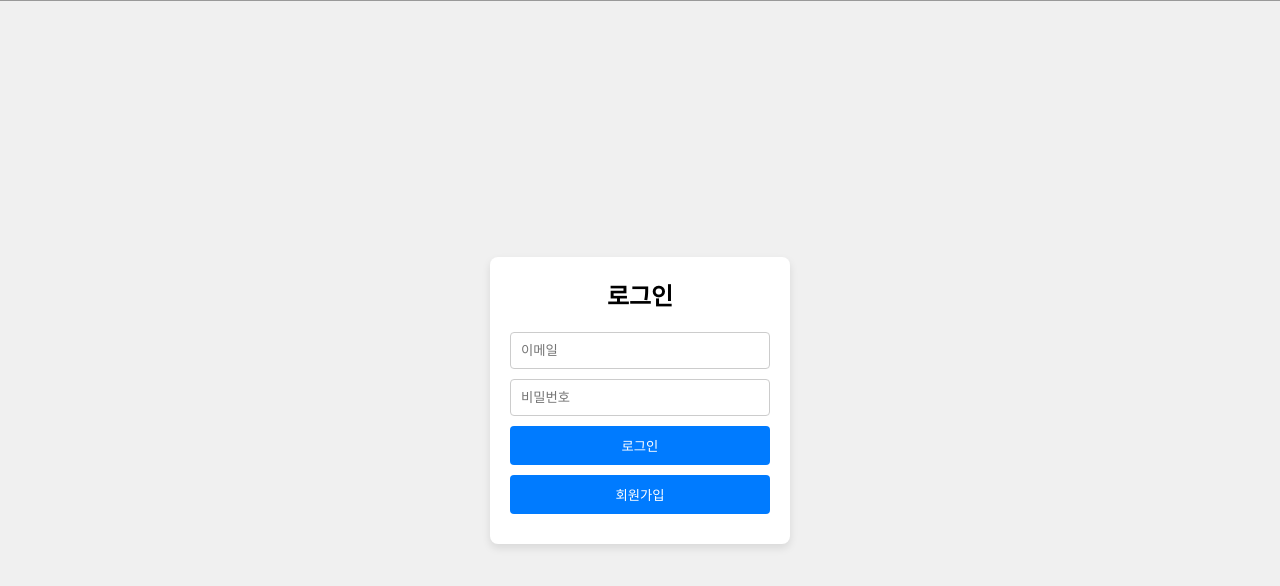
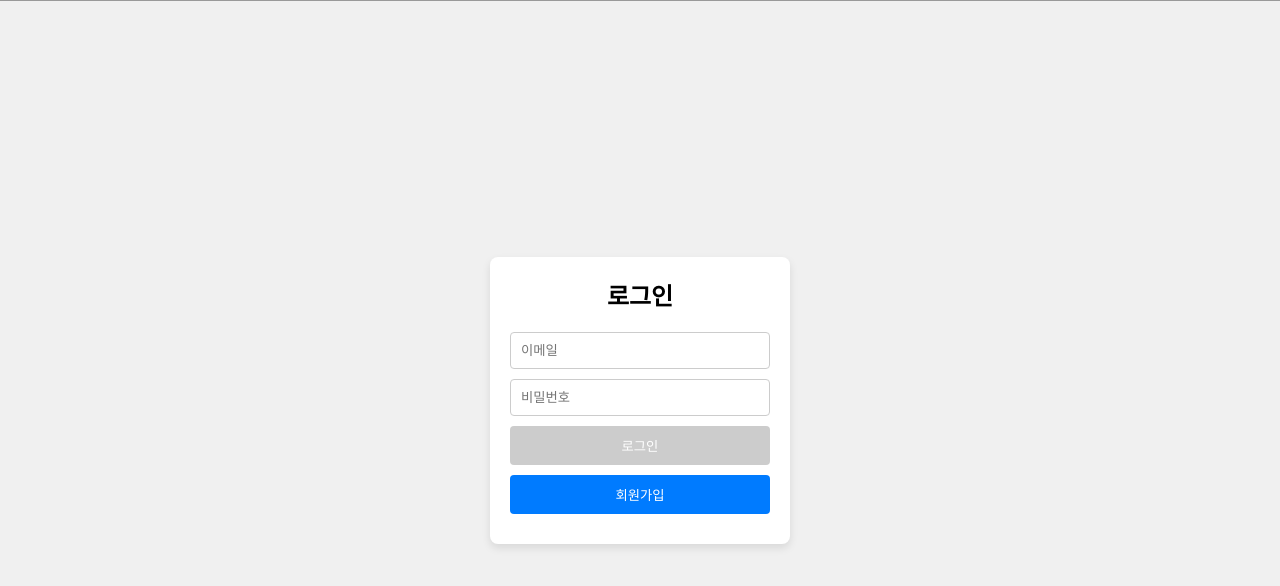
Before and after one commit to MJU-TeamProject2/MJU-FE, a React (Vite) app: page / in a window 1280 px wide. Shown: the top 586 px of the page. Built offline with nearby package versions, Linux system fonts and the light colour scheme; a web font is replaced by a local one.

Commit message:
feat: login api 연동

```diff
--- a/src/page/user/Login.tsx
+++ b/src/page/user/Login.tsx
@@ -1,17 +1,61 @@
-import { Link } from 'react-router-dom'
+import React, { useState } from 'react'
+import { Link, useNavigate } from 'react-router-dom'
 import { Card, Title, Input, Button } from '@/component/user/LoginStyles'
 import { LoginContainer } from '@/component/user/LoginContainer'
+import { loginUser } from '@/api/userApi'
 
 const Login = () => {
+  const [email, setEmail] = useState('')
+  const [password, setPassword] = useState('')
+  const navigate = useNavigate()
+  const [error, setError] = useState<string | null>(null)
+
+  const handleLogin = async (e: React.FormEvent) => {
+    e.preventDefault() // 기본 폼 제출 방지
+
+    const result = await loginUser(email, password) // Promise 반환
+
+    if (result instanceof Error) {
+      setError(result.message) // 에러 처리
+    } else {
+      console.log('로그인 성공:', result)
+      navigate('/home') // 로그인 후 홈으로 이동
+    }
+  }
+
+  // 모든 필드가 유효한지 체크
+  const isFormValid = () => {
+    return email.trim() !== '' && password.trim() !== ''
+  }
+
   return (
     <LoginContainer>
       <Card>
         <Title>로그인</Title>
-        <Input type="text" placeholder="이메일" />
-        <Input type="password" placeholder="비밀번호" />
-        <Link to="/home">
-          <Button>로그인</Button>
-        </Link>
+        <form onSubmit={handleLogin}>
+          <Input
+            type="text"
+            placeholder="이메일"
+            value={email}
+            onChange={(e) => setEmail(e.target.value)}
+            required
+          />
+          <Input
+            type="password"
+            placeholder="비밀번호"
+            value={password}
+            onChange={(e) => setPassword(e.target.value)}
+            required
+          />
+          {error && <div style={{ color: 'red' }}>{error}</div>}
+          <Button
+            type="submit"
+            disabled={!isFormValid()}
+            style={{ backgroundColor: isFormValid() ? '#007bff' : '#ccc' }}
+          >
+            로그인
+          </Button>
+        </form>
         <Link to="/sign-up">
           <Button>회원가입</Button>
         </Link>
```
